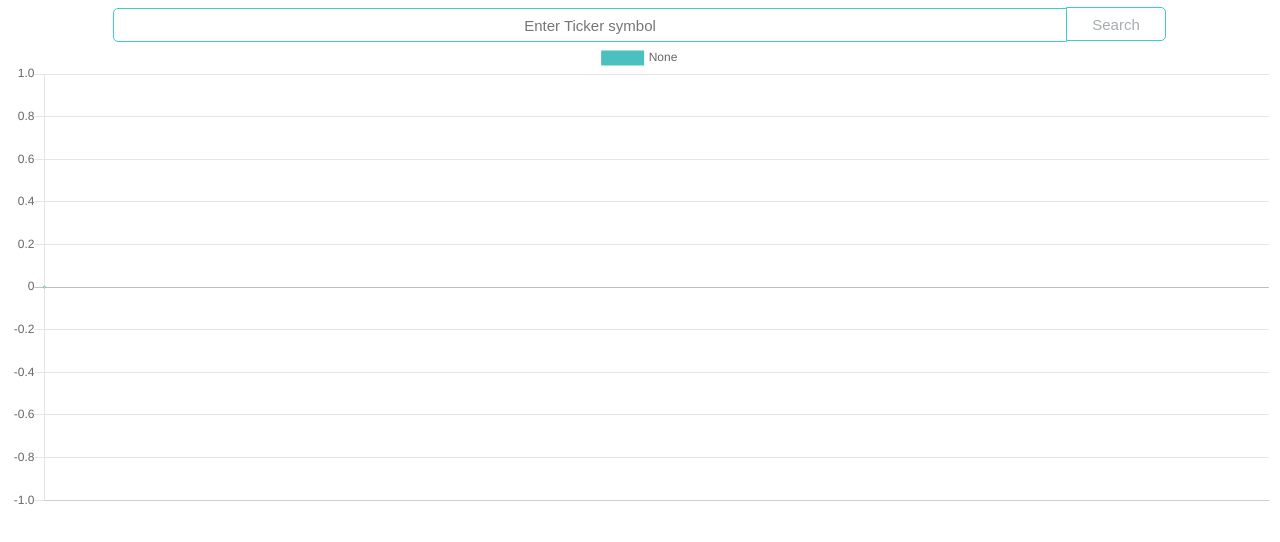
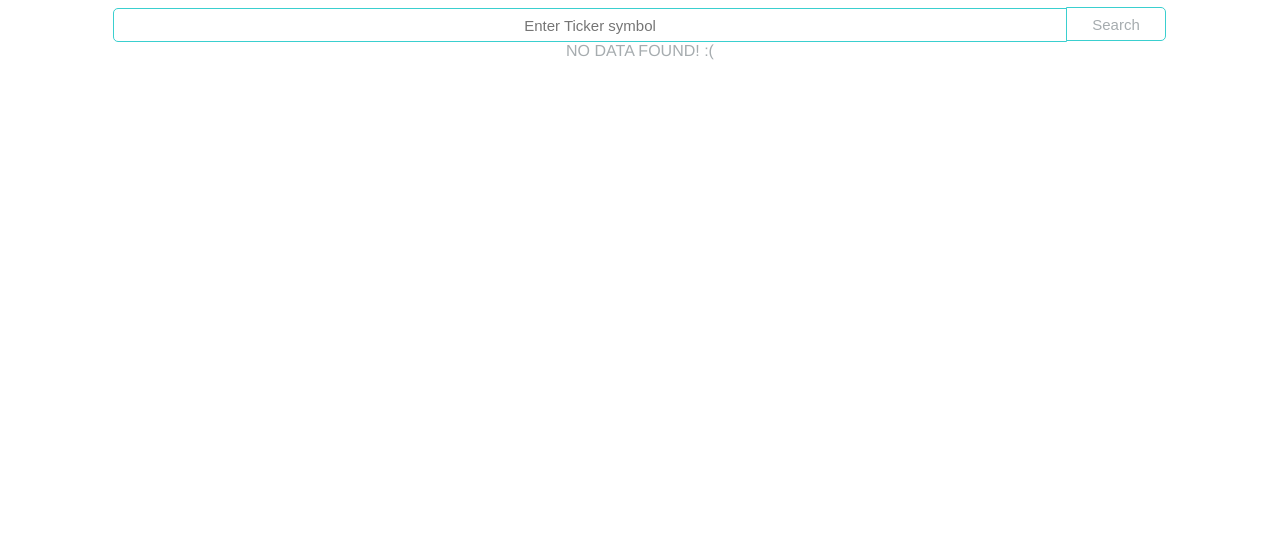
Before and after one commit to SimHuang/simstock, a React app: page / in a window 1280 px wide. Shown: the top 542 px of the page. Built offline with nearby package versions, Linux system fonts and the light colour scheme.

Commit message:
render dynamic data

```diff
--- a/src/components/LineChart.js
+++ b/src/components/LineChart.js
@@ -13,11 +13,13 @@ class LineChart extends Component {
 
     //component will recieve the latest data
     componentWillReceiveProps(nextProps) {
-        this.myChart.data.labels = nextProps.dateSet;
-        this.myChart.data.data = nextProps.valueSet;
+        //TODO:error updating the labels
+        // this.myChart.data.labels = nextProps.dataSet;
+        this.myChart.data.datasets[0].data = nextProps.valueSet;
         this.myChart.update();
     }
 
+    //inject the chart after component render
     componentDidMount() {
         let ctx = document.getElementById('stock-chart');
 
--- a/src/components/StockChart.js
+++ b/src/components/StockChart.js
@@ -45,10 +45,10 @@ class StockChart extends Component {
 
     render() {
         const meta = this.retrieveStockMetaData();
-        const priceData = meta ? this.retrieveStockPriceData() : [[0,0]];   //initially empty array
+        let priceData = meta ? this.retrieveStockPriceData() : [[0,0]];   //initially empty array
 
         //contains the array of date points
-        const dateSet = priceData.map((date) => {
+        let dateSet = priceData.map((date) => {
             return date[0];
         })
 
@@ -59,8 +59,9 @@ class StockChart extends Component {
         /*if no data initial render only */
         if(!meta) {
             return (
-                <div>
-                    <LineChart dataSet={dateSet} valueSet={valueSet} ticker="None"/>
+                <div id="message">
+                    {/*<LineChart dataSet={dateSet} valueSet={valueSet} ticker="None"/>*/}
+                    NO DATA FOUND! :(
                 </div>
             )
         }
@@ -68,14 +69,10 @@ class StockChart extends Component {
         console.log(priceData.date);
         return (
             <div className="chart-container">
-                <h3>{meta.ticker}</h3>
+                <h3>{meta.name.split(')')[0] + ')'}</h3>
+                <h5>Start To Now: {meta.startDate} - {meta.endDate}</h5>
                 <div className>
                     <LineChart dateSet={dateSet} valueSet={valueSet} ticker={meta.ticker}/>
-                </div>
-                <div id="chart-meta">
-                    <div>Name: {meta.name}</div>
-                    <div>Start Date: {meta.startDate}</div>
-                    <div>End Date: {meta.endDate}</div>
                 </div>
             </div>
         )
--- a/style/style.css
+++ b/style/style.css
@@ -1,5 +1,6 @@
 body {
-    font-family: 'Franklin Gothic Medium', Arial, sans-serif
+    font-family: 'Franklin Gothic Medium', Arial, sans-serif;
+    color: #A6ACAF;
 }
 .search-container {
     text-align: center;
@@ -34,10 +35,7 @@ body {
     color:#3ACFCF;
 }
 
-.chart-visible {
-    display: block;
+#message {
+    text-align: center;
+    margin: auto;
 }
-
-.chart-hide {
-    display: none;
-}
```
